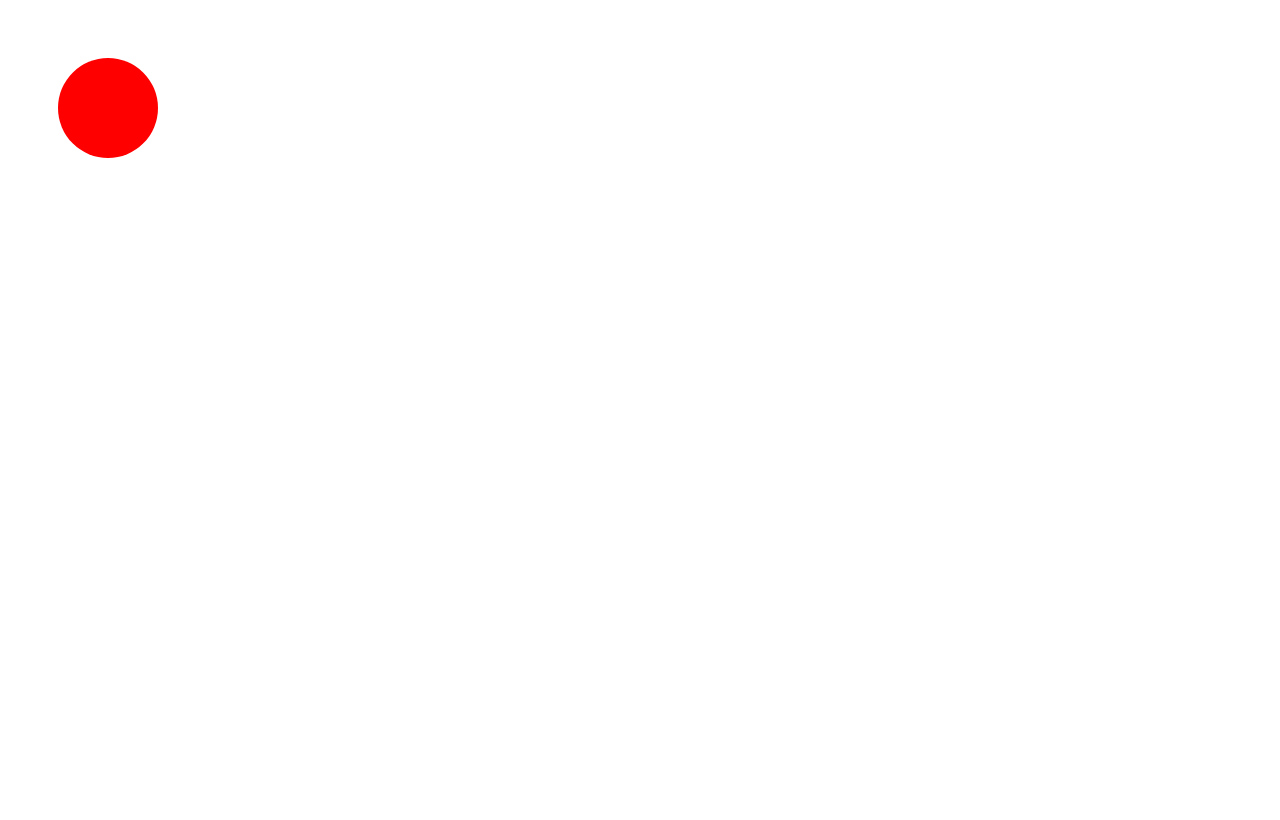
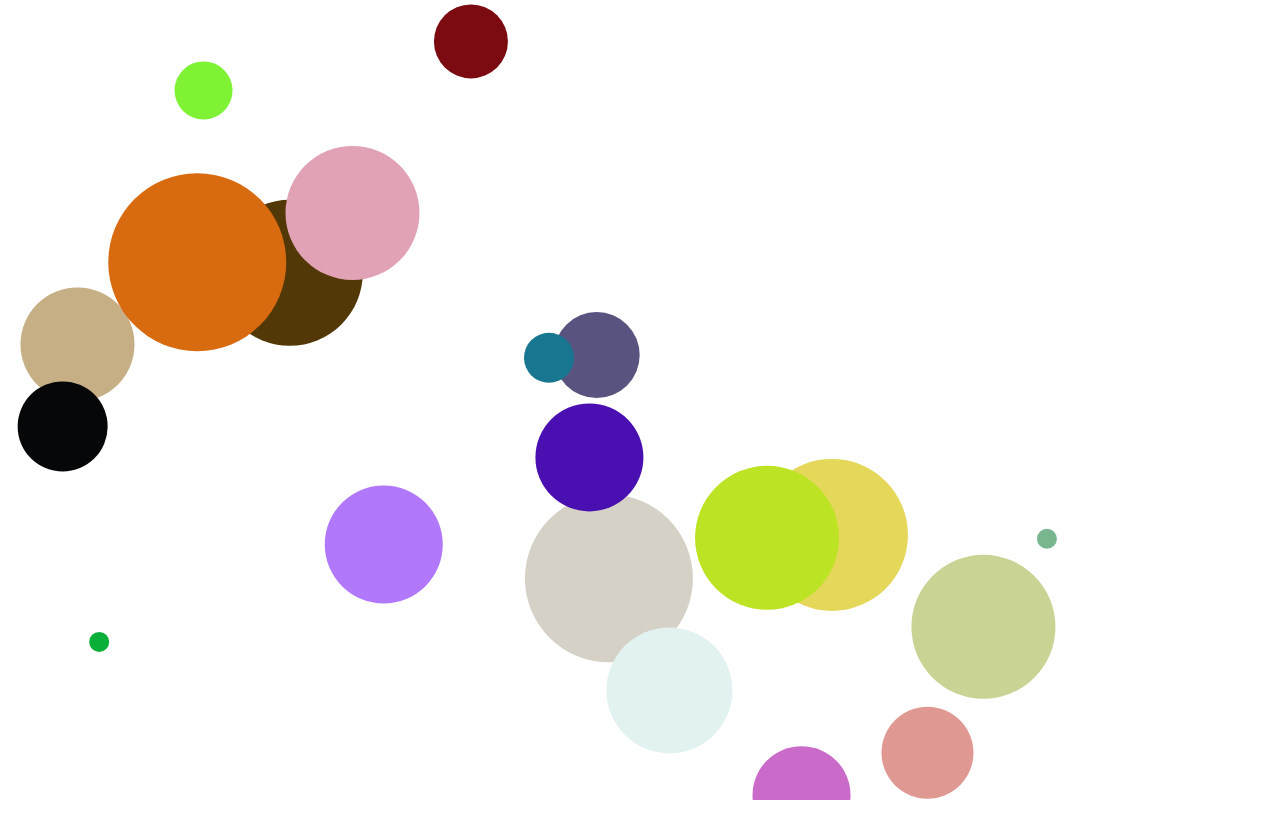
Before and after one commit to obb8923/JS, a plain HTML site: page 3.canvas_animation/index.html in a window 1280 px wide. Drawn offline with Linux system fonts and the light colour scheme.

Commit message:
bouncingball

```diff
--- a/3.canvas_animation/app.js
+++ b/3.canvas_animation/app.js
@@ -1,12 +1,51 @@
 import { circle } from "./circle.js";
-console.log("Asd");
-
+//generate canvas
 const canvas = document.createElement("canvas");
 const ctx = canvas.getContext("2d");
 document.body.appendChild(canvas);
-
+//canvas init
 canvas.width = window.innerWidth;
 canvas.height = window.innerHeight;
+//문서의 크기로 재설정
+canvas.width = document.documentElement.clientWidth;
+canvas.height = document.documentElement.clientHeight;
+//body의 높이로 지정 - body는 100vw,100vh
+canvas.width = document.body.offsetWidth;
+canvas.height = document.body.offsetHeight;
+console.log(canvas.width, canvas.height);
+//generate circles
+const circles = [];
 
-const c1 = new circle(100, 100, 50, "red");
-c1.draw(ctx);
+for (let i = 0; i < 20; i++) {
+  // 1~80 사이의 정수 난수 생성 - 반지름
+  const randomR = Math.floor(Math.random() * 80) + 10;
+  // 랜덤 위치 생성 - 원이 캔버스를 벗어나지 않게하기 위해 최소 최대에 반지름을 빼고 더해주었다.
+  const randomX =
+    Math.floor(Math.random() * (canvas.width - randomR)) + randomR;
+  const randomY =
+    Math.floor(Math.random() * (canvas.height - randomR)) + randomR;
+  // 랜덤 색
+  const randomColor = `rgb(${Math.random() * 255}, ${Math.random() * 255}, ${
+    Math.random() * 255
+  })`;
+  const randomDx = Math.random() * 5 + 3;
+  const randomDy = Math.random() * 5 + 3;
+  circles.push(
+    new circle(randomX, randomY, randomR, randomColor, randomDx, randomDy)
+  );
+}
+//circles 배열에서 원 생성
+// for (let i = 0; i < circles.length; i++) {
+//   circles[i].move(ctx, canvas);
+// }
+
+function update() {
+  //여려러개 원을 그리는 함수
+  ctx.clearRect(0, 0, canvas.width, canvas.height);
+  for (let i = 0; i < circles.length; i++) {
+    let obj = circles[i];
+    obj.animate(ctx, canvas);
+  }
+  requestAnimationFrame(update);
+}
+update();
--- a/3.canvas_animation/circle.js
+++ b/3.canvas_animation/circle.js
@@ -1,9 +1,11 @@
 export class circle {
-  constructor(x, y, radius, color) {
+  constructor(x, y, radius, color, dx, dy) {
     this.x = x;
     this.y = y;
     this.radius = radius;
     this.color = color;
+    this.dx = dx;
+    this.dy = dy;
   }
   draw(ctx) {
     ctx.beginPath();
@@ -11,5 +13,26 @@ export class circle {
     ctx.arc(this.x, this.y, this.radius, 0, Math.PI * 2, false);
     ctx.fill();
   }
+  //   move(ctx, canvas) {
+  //     ctx.clearRect(0, 0, canvas.width, canvas.height);
+  //     this.draw(ctx);
+  //     this.x += this.dx;
+  //     if (this.x + this.radius > canvas.width || this.x - this.radius < 0) {
+  //       circle.dx = -circle.dx; // 방향바꾸기
+  //     }
+  //     // requestAnimationFrame(this.move);
+  //     requestAnimationFrame(this.move.bind(this, ctx, canvas));
+  //   }
+  animate(ctx, canvas) {
+    this.x += this.dx;
+    this.y += this.dy;
+    if (this.x + this.radius > canvas.width || this.x - this.radius < 0) {
+      this.dx = -this.dx;
+    }
+    if (this.y + this.radius > canvas.height || this.y - this.radius < 0) {
+      this.dy = -this.dy;
+    }
+    this.draw(ctx);
+  }
 }
 // new circle(100, 100, 50, "red");
--- a/3.canvas_animation/index.html
+++ b/3.canvas_animation/index.html
@@ -5,7 +5,15 @@
     <meta charset="UTF-8">
     <meta name="viewport" content="width=device-width, initial-scale=1.0">
     <title>Document</title>
-
+    <style>
+        body {
+            margin: 0;
+            width: 100vw;
+            height: 100vh;
+            max-width: 100vw;
+            max-height: 100vh;
+        }
+    </style>
 </head>
 
 <body>
```
